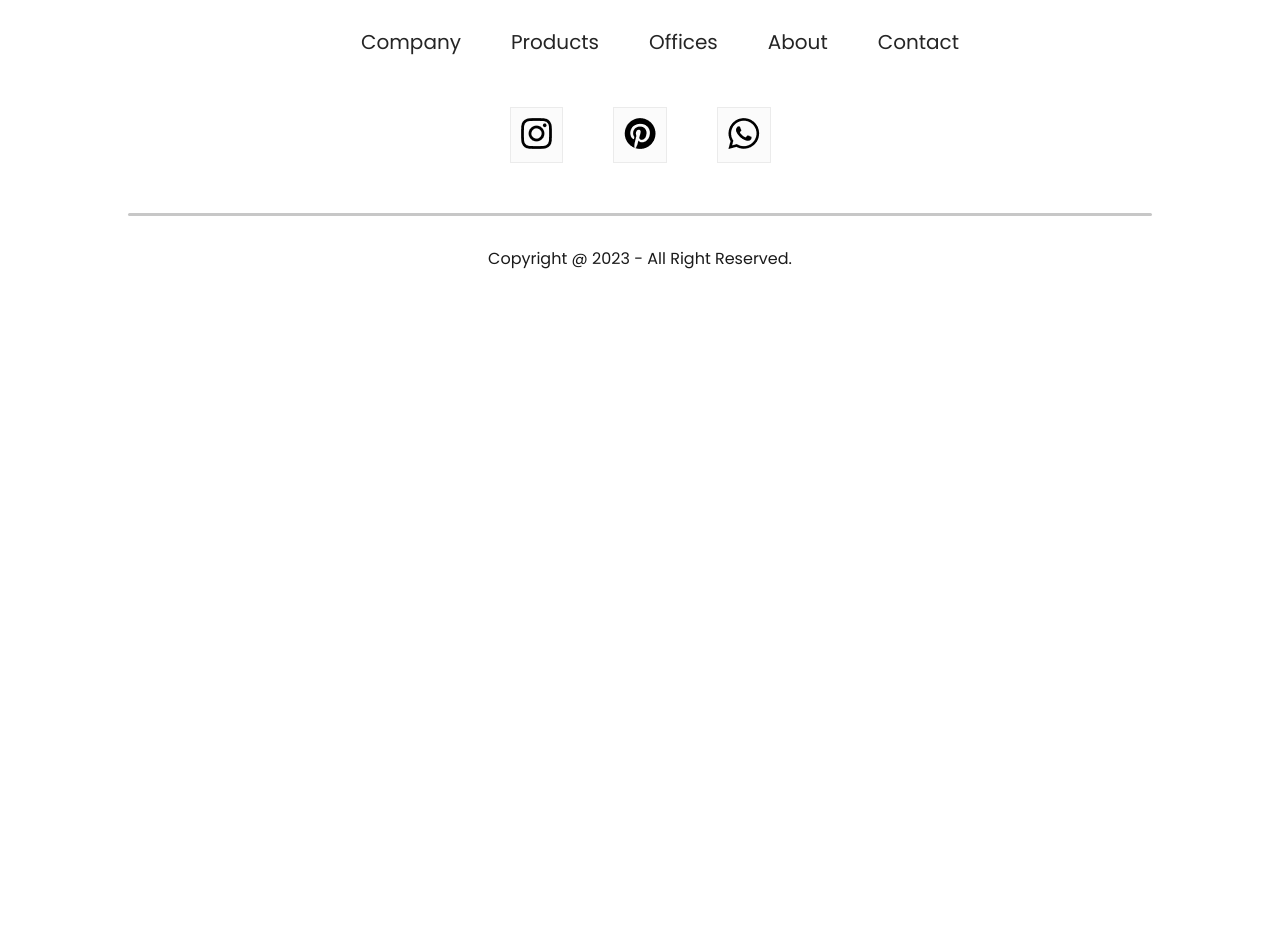
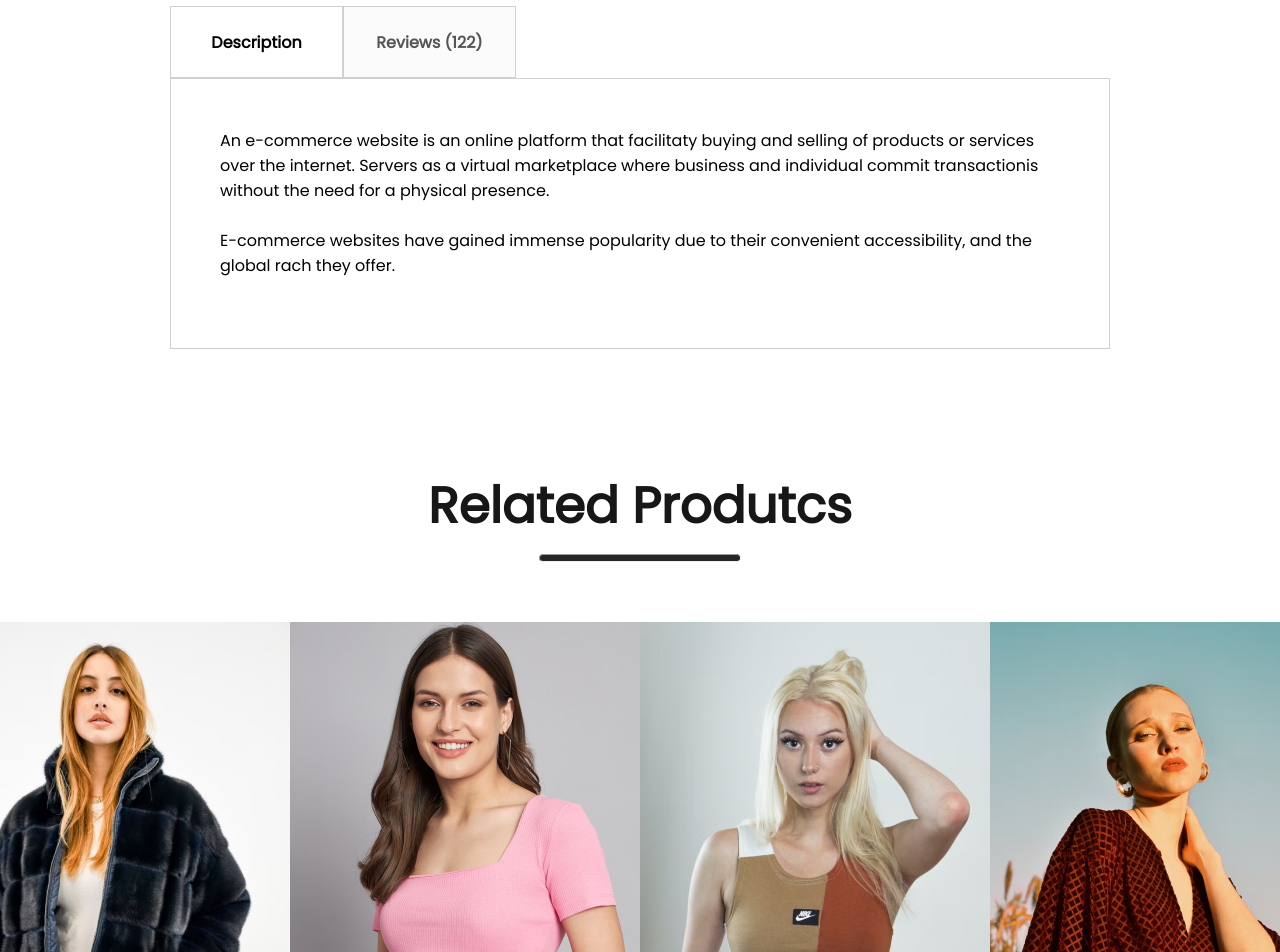
Before and after one commit to DatNguyenDN/E-Commerce, a React (Create React App) app: page /product/1 in a window 1280 px wide. Shown: the part 1200-2152 px from the top of the page. Before the commit the page ends 1501 px from the top, so only its background shows below. Built offline with nearby package versions, Linux system fonts and the light colour scheme.

Commit message:
Realated Products 2:22'

```diff
--- /dev/null
+++ b/src/Components/DescriptionBox/DescriptionBox.css
@@ -0,0 +1,34 @@
+.descriptionbox {
+    margin: 120px 170px;
+
+}
+
+.descriptionbox-navigator {
+    display: flex;
+
+}
+
+.descriptionbox-nav-box {
+    display: flex;
+    align-items: center;
+    justify-content: center;
+    font-size: 16px;
+    font-weight: 600;
+    width: 171px;
+    height: 70px;
+    border: 1px solid #d0d0d0;
+}
+
+.descriptionbox-nav-box.fade {
+    background: #fbfbfb ;
+    color: #555;
+}
+
+.descriptionbox-description {
+    display: flex;
+    flex-direction: column;
+    gap: 25px;
+    border: 1px solid #d0d0d0;
+    padding: 49px;
+    padding-bottom: 70px;
+}
--- /dev/null
+++ b/src/Components/DescriptionBox/DescriptionBox.jsx
@@ -0,0 +1,24 @@
+import React from 'react'
+import './DescriptionBox.css'
+const DescriptionBox = () => {
+  return (
+    <div className='descriptionbox'>
+        <div className="descriptionbox-navigator">
+            <div className="descriptionbox-nav-box">Description</div>
+            <div className="descriptionbox-nav-box fade"> Reviews (122)</div>
+        </div>
+
+        <div className="descriptionbox-description">
+            <p>
+                An e-commerce website is an online platform that facilitaty buying and selling of products or services over the internet. Servers as a virtual marketplace where business and individual commit transactionis without the need for a physical presence.
+            </p>
+
+            <p>
+                E-commerce websites have gained immense popularity due to their convenient accessibility, and the global rach they offer.
+            </p>
+        </div>
+    </div>
+  )
+}
+
+export default DescriptionBox
--- a/src/Components/ProductDisplay/ProductDisplay.css
+++ b/src/Components/ProductDisplay/ProductDisplay.css
@@ -23,15 +23,6 @@
 .productdisplay-main-img {
     width: 586px;
     height: calc(163px * 4 + 16px * 3) ;
-}
-.productdisplay-img {
-
-
-}
-
-.productdisplay-main-img {
-
-
 }
 
 .productdisplay-right {
@@ -72,12 +63,6 @@
 
 .productdisplay-right-price-new {
     color: #ff4141;
-}
-
-
-.productdisplay-right-description {
-
-
 }
 
 .productdisplay-right-size h1{
--- /dev/null
+++ b/src/Components/RelatedProducts/RelatedProducts.css
@@ -0,0 +1,30 @@
+.relatedproducts {
+    display: flex;
+    flex-direction: column;
+    align-items: center;
+    gap: 10px;
+    height: 90vh;
+
+}
+
+.relatedproducts h1 {
+    color: #171717;
+    font-size: 50px;
+    font-weight: 600;
+
+}
+
+.relatedproducts hr {
+    width: 200px;
+    height: 6px;
+    border-radius: 10px;
+    background: #252525;
+}
+
+.realatedprodutcs-item {
+    margin-top: 50px;
+    display: flex;
+    /* display: grid;
+    grid-template-columns: 1fr 1fr 1fr 1fr;
+    gap: 30px; */
+}
--- /dev/null
+++ b/src/Components/RelatedProducts/RelatedProducts.jsx
@@ -0,0 +1,25 @@
+import React from 'react'
+import './RelatedProducts.css'
+import data_product from '../Assets/data'
+import Item from '../Item/Item'
+const RelatedProducts = () => {
+  return (
+    <div className='relatedproducts'>
+        <h1>Related Produtcs</h1>
+        <hr />
+        <div className="realatedprodutcs-item">
+            {data_product.map((item,i) => {
+                return <Item
+                key={i}
+                id={item.id}
+                name={item.name}
+                image={item.image}
+                new_price={item.new_price}
+                old_price={item.old_price} />
+            })}
+        </div>
+    </div>
+  )
+}
+
+export default RelatedProducts
--- a/src/Pages/Product.jsx
+++ b/src/Pages/Product.jsx
@@ -3,6 +3,8 @@
 import { ShopContext } from '../Context/ShopContext'
 import Breadcrum from '../Components/Breadcrums/Breadcrum'
 import ProductDisplay from '../Components/ProductDisplay/ProductDisplay'
+import DescriptionBox from '../Components/DescriptionBox/DescriptionBox'
+import RelatedProducts from '../Components/RelatedProducts/RelatedProducts'
 
 const Product = () => {
   const {all_product} = useContext(ShopContext)
@@ -13,6 +15,8 @@
     <div>
       <Breadcrum product={product}/>
       <ProductDisplay product={product}/>
+      <DescriptionBox/>
+      <RelatedProducts/>
     </div>
   )
 }
```
